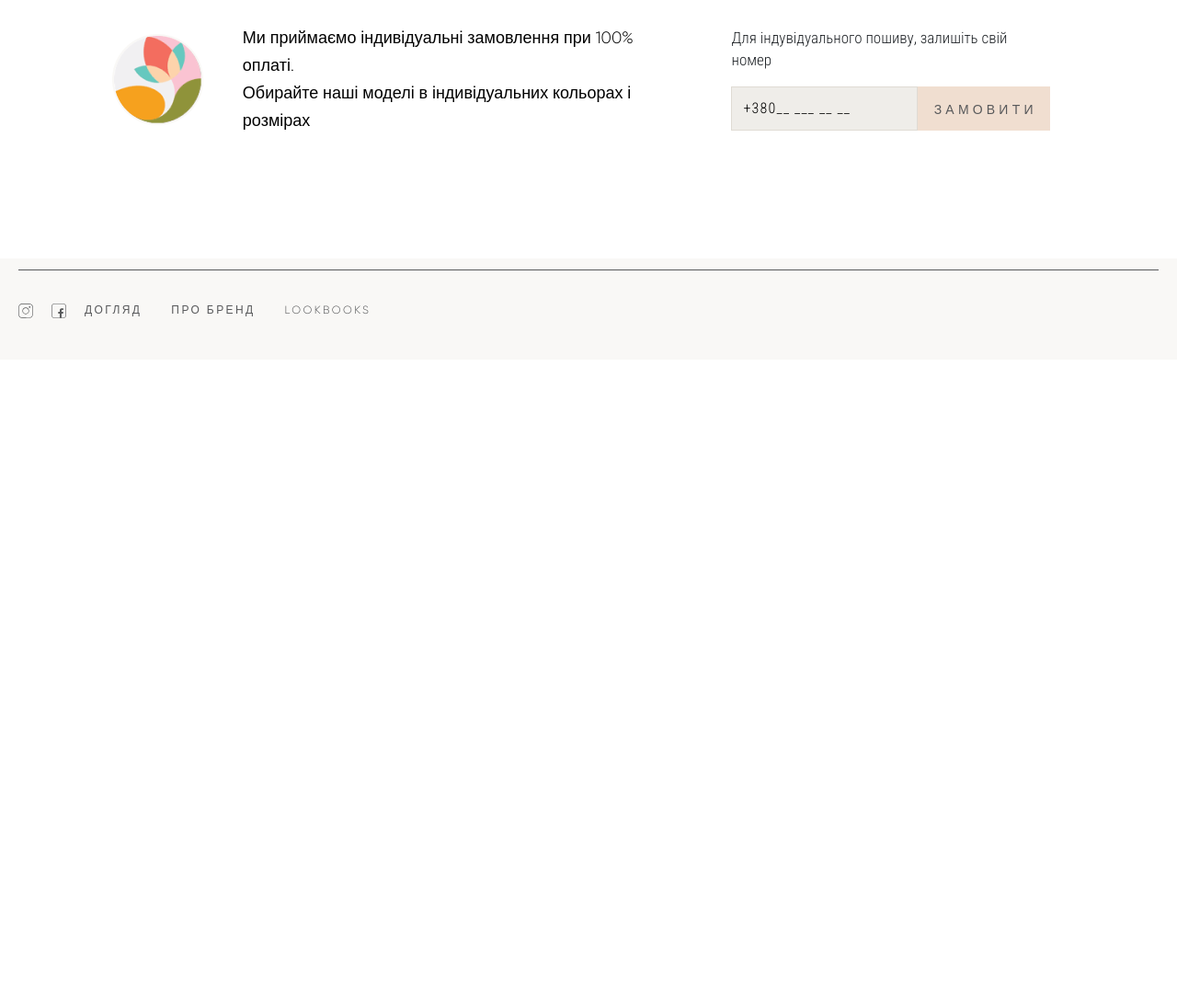
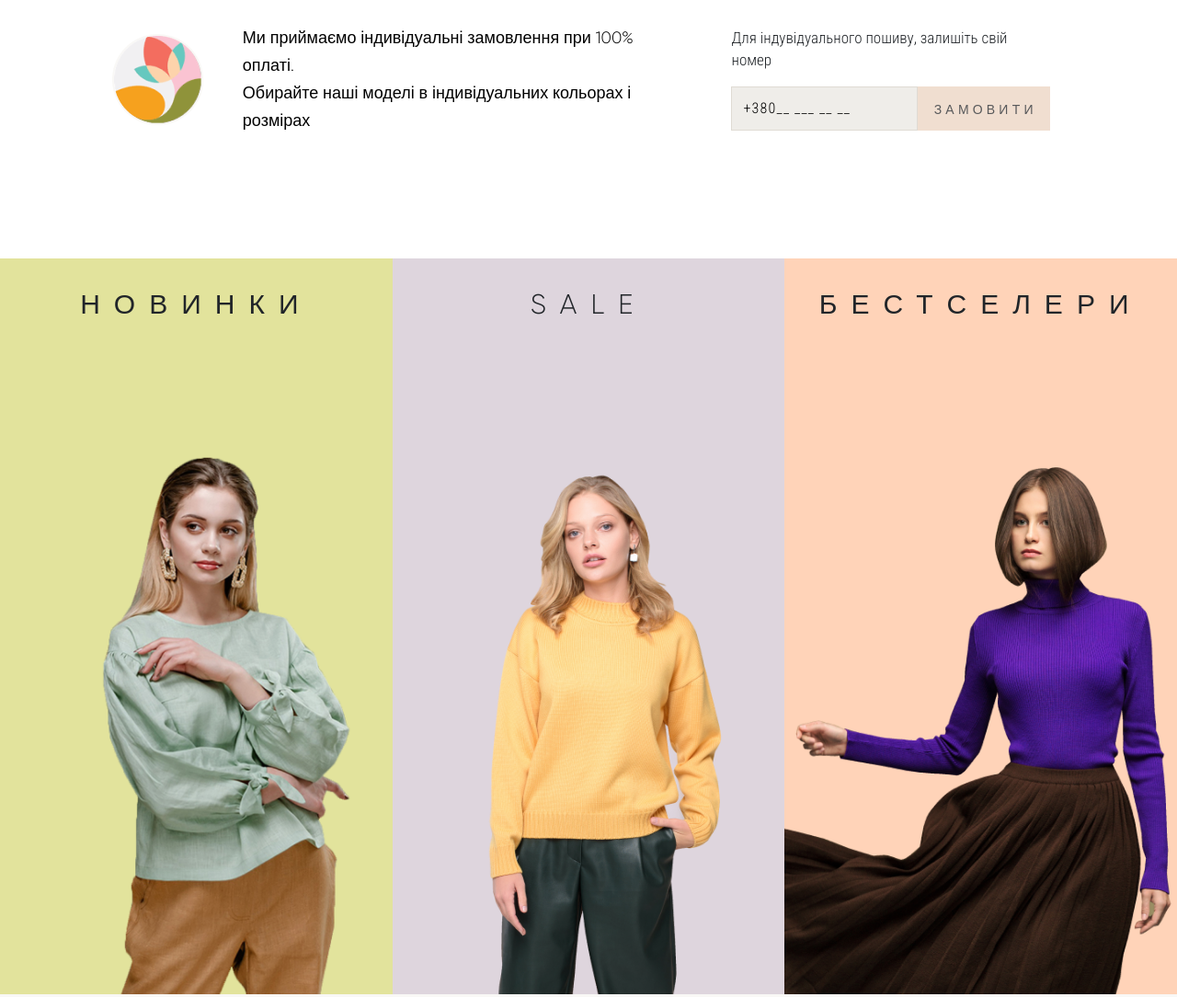
Before and after one commit to jokemeister/coys_landing-page, a website with bundled scripts: page index.html in a window 1280 px wide. Shown: the part 1804-2888 px from the top of the page at 92% size. Before the commit the page ends 2195 px from the top, so only its background shows below. Built offline with nearby package versions, Linux system fonts and the light colour scheme.

Commit message:
feat: Add categories section

```diff
--- a/assets/scss/base.scss
+++ b/assets/scss/base.scss
@@ -24,6 +24,12 @@ $button-colors: (
   "secondaryHover": rgba(228, 197, 173, 1),
   "secondaryOnClick": rgba(211, 167, 133, 1),
   "secondaryDisabled": rgba(212, 207, 197, 1),
+);
+
+$categories-colors: (
+  "firstBlock": rgba(226, 227, 156, 1),
+  "secondBlock": rgba(222, 213, 221, 1),
+  "thirdBlock": rgba(255, 211, 184, 1),
 );
 // /Colors
 
--- a/assets/scss/main.scss
+++ b/assets/scss/main.scss
@@ -637,7 +637,7 @@
   @media screen and (min-width: map.get($grid-breakpoints, "md")) {
     font-size: 1rem;
     line-height: 1.5em;
-    padding: .75rem;
+    padding: 0.75rem;
   }
 }
 
@@ -660,13 +660,13 @@
   }
 
   @media screen and (min-width: map.get($grid-breakpoints, "md")) {
-    font-size: .75rem;
+    font-size: 0.75rem;
     line-height: 1.125em;
     padding: 1rem;
   }
 
   @media screen and (min-width: map.get($grid-breakpoints, "xl")) {
-    font-size: .875rem;
+    font-size: 0.875rem;
     padding: 1.125rem;
   }
 }
@@ -684,6 +684,79 @@
 }
 
 // /Order section
+
+// Categories section
+.categories__block {
+  position: relative;
+  height: 100vh;
+  z-index: 1;
+}
+
+.categories__first-block {
+  background-color: map-get($categories-colors, "firstBlock");
+}
+
+.categories__second-block {
+  background-color: map-get($categories-colors, "secondBlock");
+}
+
+.categories__third-block {
+  background-color: map-get($categories-colors, "thirdBlock");
+}
+
+.categories__link {
+  position: absolute;
+  top: 20px;
+  left: 50%;
+  transform: translateX(-50%);
+  font-size: 1.125rem;
+  line-height: 3.33em;
+  letter-spacing: 0.5em;
+  text-transform: uppercase;
+  z-index: 3;
+
+  @media screen and (min-width: map.get($grid-breakpoints, "sm")) {
+    font-size: 1.25rem;
+  }
+
+  @media screen and (min-width: map.get($grid-breakpoints, "md")) {
+    font-size: 1.5rem;
+    line-height: 3em;
+  }
+
+  @media screen and (min-width: map.get($grid-breakpoints, "lg")) {
+    font-size: 1.675rem;
+    line-height: 2.5em;
+  }
+
+  @media screen and (min-width: map.get($grid-breakpoints, "xl")) {
+    font-size: 1.875rem;
+    line-height: 2em;
+  }
+}
+
+.categories__img {
+  position: absolute;
+  bottom: 0;
+  left: 0;
+  width: 100%;
+  max-width: 322px;
+  z-index: 2;
+  max-height: calc(100vh - 80px);
+
+  @media screen and (min-width: map.get($grid-breakpoints, "sm")) {
+    height: 90vh;
+    width: auto;
+    max-height: fit-content;
+    max-width: 510px;
+  }
+
+  @media screen and (min-width: map.get($grid-breakpoints, "lg")) {
+    height: auto;
+    width: 100%;
+  }
+}
+// /Categories section
 
 // /Main
 
--- a/index.html
+++ b/index.html
@@ -502,6 +502,61 @@
         </div>
       </section>
       <!-- /ORDER SECTION -->
+
+      <!-- CATEGORIES SECTION -->
+      <section class="categories container-fluid">
+        <div class="categories__container row">
+          <div
+            class="categories__block categories__first-block col-xs-12 col-lg-4"
+          >
+            <a class="categories__link" href="">Новинки</a>
+            <img
+              class="categories__img"
+              srcset="
+                ./assets/images/categories_left_mobile.png 576w,
+                ./assets/images/categories_left_desktop.png
+              "
+              sizes="100vw"
+              src="./assets/images/categories_left.png"
+              alt="woman_in_clothes"
+              loading="lazy"
+            />
+          </div>
+          <div
+            class="categories__block categories__second-block col-xs-12 col-lg-4"
+          >
+            <a class="categories__link" href="">Sale</a>
+            <img
+              class="categories__img"
+              srcset="
+                ./assets/images/categories_mid_mobile.png 576w,
+                ./assets/images/categories_mid_desktop.png
+              "
+              sizes="100vw"
+              src="./assets/images/categories_mid.png"
+              alt="woman_in_clothes"
+              loading="lazy"
+            />
+          </div>
+          <div
+            class="categories__block categories__third-block col-xs-12 col-lg-4"
+          >
+            <a class="categories__link" href="">Бестселери</a>
+            <img
+              class="categories__img"
+              srcset="
+                ./assets/images/categories_right_mobile.png 576w,
+                ./assets/images/categories_right_desktop.png
+              "
+              sizes="100vw"
+              src="./assets/images/categories_right.png"
+              alt="woman_in_clothes"
+              loading="lazy"
+            />
+          </div>
+        </div>
+      </section>
+      <!-- /CATEGORIES SECTION -->
     </main>
     <!-- /MAIN -->
 
```
Also changed, not shown: assets/css/main.css, assets/images/categories_left_desktop.png (added), assets/images/categories_left_mobile.png (added), assets/images/categories_mid_desktop.png (added), assets/images/categories_mid_mobile.png (added), assets/images/categories_right_desktop.png (added), assets/images/categories_right_mobile.png (added), 1 other file.
